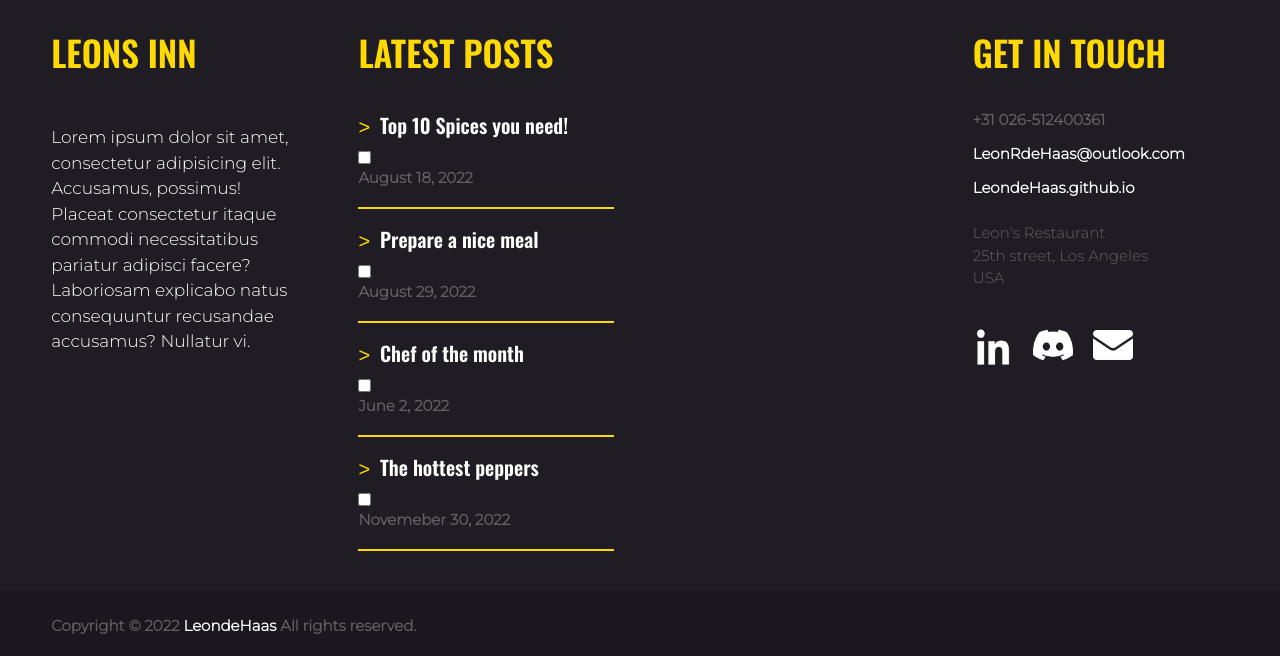
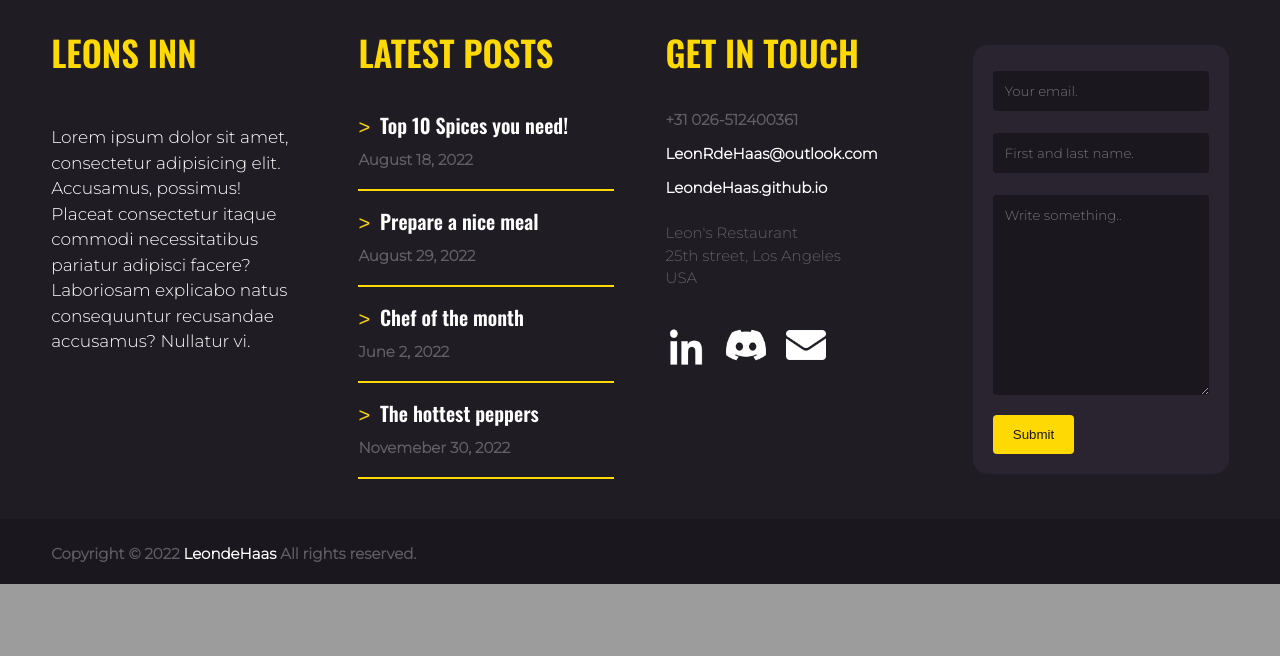
Before and after one commit to LeondeHaas/Restaurant-project, a PHP site: page / in a window 1280 px wide. Shown: the part 2475-3131 px from the top of the page. After the commit the page ends 3059 px from the top, so only its background shows below. Run offline with PHP 8.4, Linux system fonts and the light colour scheme.

Commit message:
footer contact form

```diff
--- a/index.html
+++ b/index.html
@@ -15,6 +15,7 @@
 </style>
 <header>
     <div class="main-header-container">
+        <!-- <input class="dark-mode-toggle" type="checkbox"> -->
         <a href="index.html"><li class="hover-underline-animation">HOME</li></a>
         <li class="hover-underline-animation">ABOUT US</li>
         <a href="menu.html"><li class="hover-underline-animation">MENU</li></a>
@@ -121,8 +122,6 @@
                 </ul>
              </div>
         </div>
-        <div class="footer-container-3">
-        </div>
         <div class="footer-container-4">
             <h1>GET IN TOUCH</h1>
             <h3>+31 026-512400361</h3>
@@ -135,6 +134,26 @@
                 <a href="mailto:LeonRdeHaas@outlook.com"><img src="/Images/002-email.png" alt=""></a>
             </div>
         </div>
+        <div class="footer-container-3">
+            <div class="container">
+                    <form action="/action_page.php">
+                        <!-- <label for="name">Email</label> -->
+                        <input type="text" id="fname" name="firstname" placeholder="Your email." required minlength="3">
+
+                        <input type="text" id="lname" name="lastname" placeholder="First and last name.">
+
+                        <!-- <select id="country" name="country">
+                        <option value="australia">Australia</option>
+                        <option value="canada">Canada</option>
+                        <option value="usa">USA</option>
+                        </select> -->
+
+                        <textarea required id="subject" name="subject" placeholder="Write something.." style="height:200px"></textarea>
+
+                        <input type="submit" value="Submit">
+                    </form>
+                </div>
+            </div>
     </div>
     <div class="bottom-footer-bar">
         <h3>Copyright © 2022 <span>LeondeHaas</span> All rights reserved.</h3>
--- a/styles/mediaqueries.css
+++ b/styles/mediaqueries.css
@@ -176,9 +176,6 @@
   .main-footer-container .footer-container-1 h1 {
     padding-bottom: 0;
   }
-  .main-footer-container .footer-container-3 {
-    display: none;
-  }
   .main-footer-container .cutoff-text {
     --max-lines: 3;
     --line-height: 1.4;
@@ -208,7 +205,7 @@
     margin-bottom: 1rem;
   }
   .main-footer-container .expand-btn:hover {
-    background-color: #fff;
+    background-color: #2c2433;
   }
   .main-footer-container .expand-btn::before {
     content: "Expand";
@@ -226,6 +223,9 @@
   .main-footer-container .footer-container-2 .post-1 p {
     display: none;
   }
+  .main-footer-container .footer-container-2 .post-1 input {
+    display: none;
+  }
 }
 @media (max-width: 300px) {
   .bottom-footer-bar h3 {
--- a/styles/mediaqueries.scss
+++ b/styles/mediaqueries.scss
@@ -260,6 +260,8 @@
         margin-left: 18%;
     }
    }
+
+
 }
 
 @media (max-width:1000px) {
@@ -270,9 +272,11 @@
             }
         }
 
-        .footer-container-3 {
-            display: none;
-        }
+        // .footer-container-3 {
+        //     display: none;
+        // }
+
+            // expand and collapsing text
 
             .cutoff-text {
             --max-lines: 3;
@@ -303,7 +307,7 @@
             margin-top: 1rem;
             margin-bottom: 1rem;
         }.expand-btn:hover {
-            background-color: #fff;
+            background-color: #2c2433;
         } .expand-btn::before {
             content: "Expand";
             color: #fff;
@@ -325,6 +329,10 @@
                 p {
                     display: none;
                 }
+
+                input {
+                    display: none;
+                }
             }
         }
     }
--- a/styles/styles.css
+++ b/styles/styles.css
@@ -297,6 +297,40 @@ img {
   font-size: 35px;
 }
 
+input[type=text], select, textarea {
+  width: 100%;
+  padding: 12px;
+  border: none;
+  font-family: "Montserrat", sans-serif;
+  border-radius: 4px;
+  box-sizing: border-box;
+  margin-top: 6px;
+  margin-bottom: 16px;
+  resize: vertical;
+  background-color: #1b171f;
+  color: #ffd904;
+}
+
+input[type=submit] {
+  background-color: #ffd904;
+  color: #1b171f;
+  padding: 12px 20px;
+  border: none;
+  border-radius: 4px;
+  cursor: pointer;
+}
+
+.container {
+  border-radius: 15px;
+  background-color: #2a2330;
+  padding: 20px;
+}
+
+label {
+  font-family: "Montserrat", sans-serif;
+  font-family: "Oswald", sans-serif;
+}
+
 .footer-container-4 {
   width: 20%;
   height: auto;
--- a/styles/styles.scss
+++ b/styles/styles.scss
@@ -8,6 +8,21 @@
 // #fff         white
 // #ffd904;     yellow
 // #201c24;     super dark purpl.e
+
+// test css, remove when finished
+
+// .main-container-1 {
+//    .right-main-container-1 {
+//     .right-main-container-text-box-1:has(.dark-mode-toggle:checked) {
+//         background-color: #fff;
+//             color: #1b171f;
+//         }
+//     }
+//    }
+
+// .main-header-container:has(.dark-mode-toggle:checked) {
+//     background-color: red;
+// }
 
 //Primary button #1
 @mixin button {
@@ -349,6 +364,61 @@ img {
     }
 }
 
+// contact form
+
+input[type=text], select, textarea {
+  width: 100%;
+  padding: 12px;
+  border:none;
+font-family: 'Montserrat', sans-serif;
+  border-radius: 4px;
+  box-sizing: border-box;
+  margin-top: 6px;
+  margin-bottom: 16px;
+  resize: vertical;
+  background-color: #1b171f;
+  color: #ffd904;
+}
+
+input[type=submit] {
+  background-color: #ffd904;
+  color: #1b171f;
+  padding: 12px 20px;
+  border: none;
+  border-radius: 4px;
+  cursor: pointer;
+}
+
+// label:has(+ input:valid) {
+//     color: greenyellow;
+// }
+
+// label:has(+ input:valid)::before {
+//     content: "✔";
+//     margin-right: .25em;
+// }
+
+// label:has(+ input:invalid) {
+//     color: red;
+// }
+
+
+// label:has(+ input:invalid)::before {
+//     content: "✖";
+//     margin-right: .25em;
+// }
+
+.container {
+  border-radius: 15px;
+  background-color: #2a2330;
+  padding: 20px;
+} label {
+    font-family: 'Montserrat', sans-serif;
+       font-family: 'Oswald', sans-serif;
+}
+
+
+
 .footer-container-4 {
     width: 20%;
     height: auto;
```
Also changed, not shown: styles/test.css (+10 -28 lines), test.html (+6 -8 lines), 2 other files.
